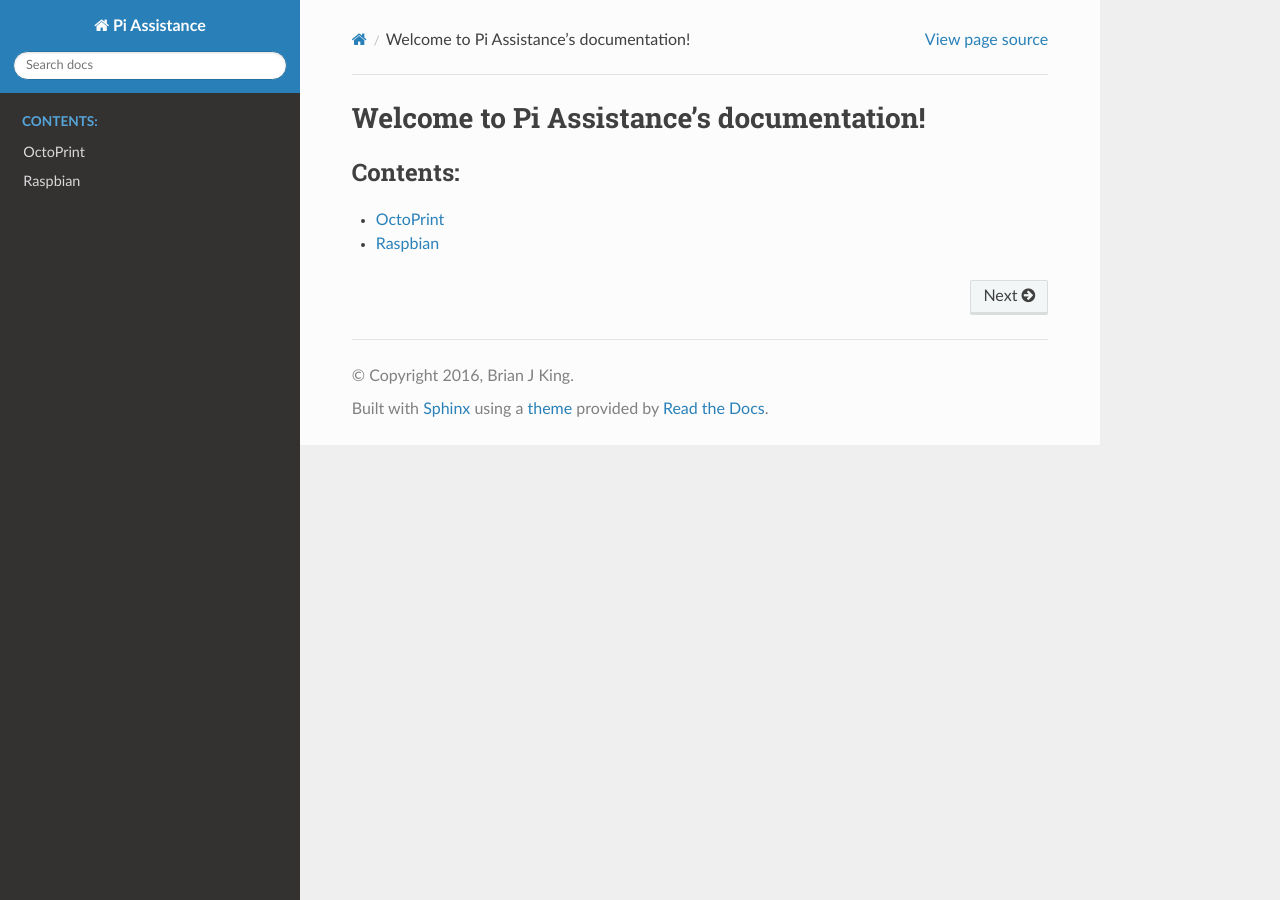
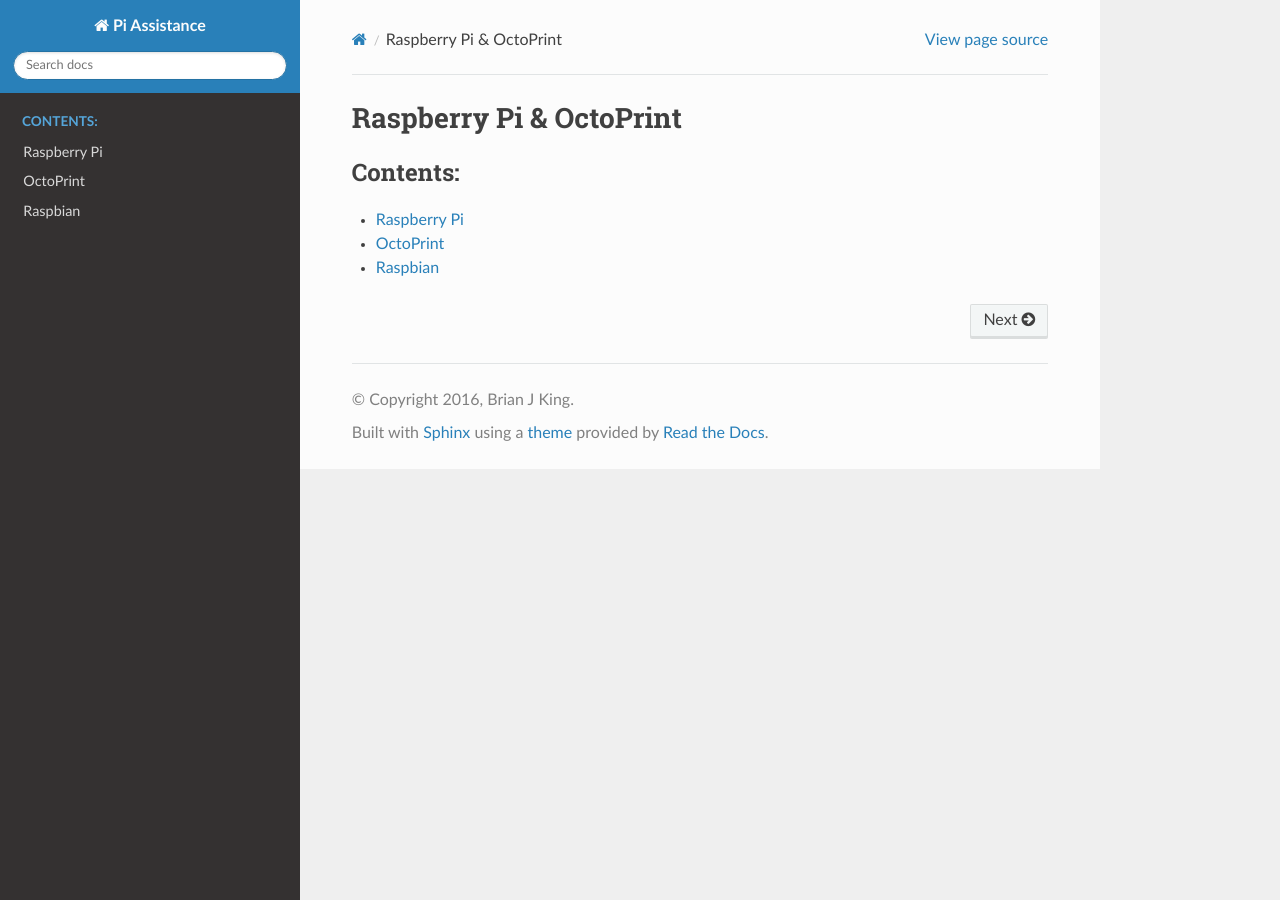
Before and after one commit to brianjking/pi-assistance, a Sphinx documentation site: the page built from source/index.rst, in a window 1280 px wide. Built offline with Sphinx 7.4.7 and the Read the Docs theme 2.0.0, drawn with Linux system fonts in a browser that asks for light colours.

Commit message:
Update index.rst

```diff
--- a/source/index.rst
+++ b/source/index.rst
@@ -3,12 +3,13 @@
    You can adapt this file completely to your liking, but it should at least
    contain the root `toctree` directive.
 
-Welcome to Pi Assistance's documentation!
+Raspberry Pi & OctoPrint
 =========================================
 
 .. toctree::
    :maxdepth: 2
    :caption: Contents:
 
+   raspberry-pi
    octoprint
    raspbian
```
